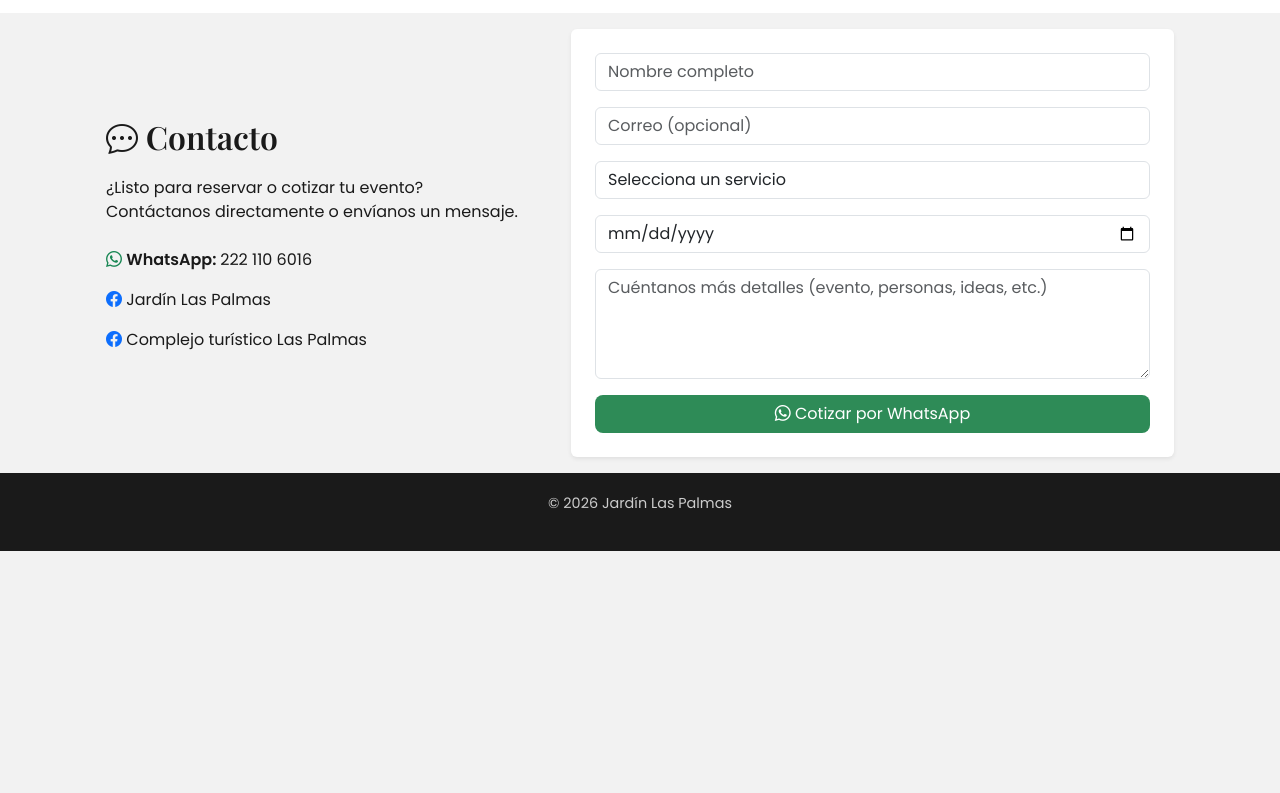
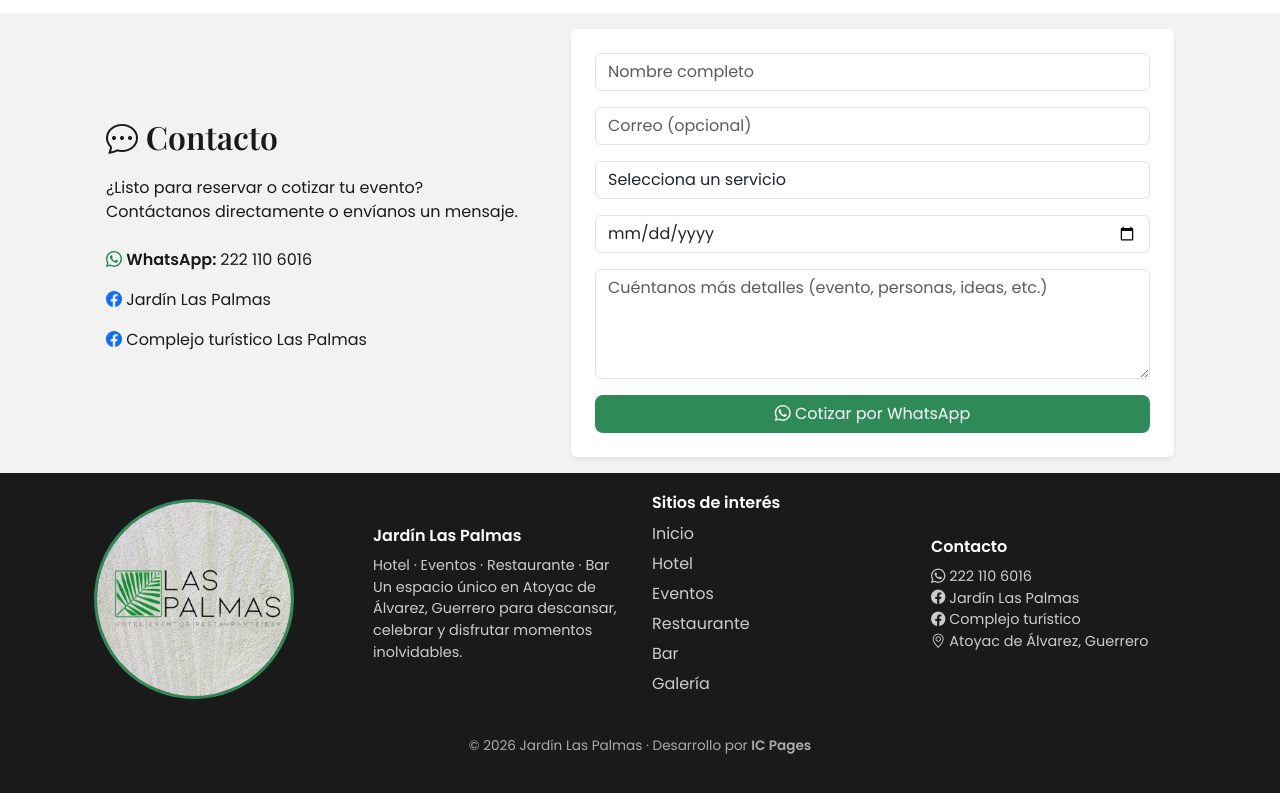
Before and after one commit to ICPages/JardinLasPalmas, a plain HTML site: page index.html in a window 1280 px wide. Shown: the part 3064-3857 px from the top of the page. Before the commit the page ends 3615 px from the top, so only its background shows below. Drawn offline with nearby package versions, Linux system fonts and the light colour scheme.

Commit message:
Update index.html

```diff
--- a/index.html
+++ b/index.html
@@ -394,8 +394,67 @@ Vive momentos únicos entre música, ambiente y bebidas refrescantes: un espacio
 </section>
 
 <!-- FOOTER -->
-<footer class="footer text-center">
-    <p>© 2026 Jardín Las Palmas</p>
+<footer class="footer">
+    <div class="container">
+
+        <div class="row text-center text-md-start g-4 align-items-center">
+
+            <!-- LOGO -->
+            <div class="col-md-3">
+                <img src="Logo.jpg" alt="Jardín Las Palmas" class="footer-logo mb-2">
+            </div>
+
+            <!-- INFO -->
+            <div class="col-md-3">
+                <h6>Jardín Las Palmas</h6>
+                <p>
+                    Hotel · Eventos · Restaurante · Bar <br>
+                    Un espacio único en Atoyac de Álvarez, Guerrero para descansar,
+                    celebrar y disfrutar momentos inolvidables.
+                </p>
+            </div>
+
+            <!-- SITIOS -->
+            <div class="col-md-3">
+                <h6>Sitios de interés</h6>
+                <ul class="footer-links">
+                    <li><a href="#">Inicio</a></li>
+                    <li><a href="#hotel">Hotel</a></li>
+                    <li><a href="#evento">Eventos</a></li>
+                    <li><a href="#restaurant">Restaurante</a></li>
+                    <li><a href="#bar">Bar</a></li>
+                    <li><a href="#">Galería</a></li>
+                </ul>
+            </div>
+
+            <!-- CONTACTO -->
+            <div class="col-md-3">
+                <h6>Contacto</h6>
+                <p>
+                    <i class="bi bi-whatsapp"></i>
+                    <a href="https://wa.me/5212221106016" target="_blank">222 110 6016</a><br>
+
+                    <i class="bi bi-facebook"></i>
+                    <a href="https://www.facebook.com/share/17uLxinbwY/" target="_blank">Jardín Las Palmas</a><br>
+
+                    <i class="bi bi-facebook"></i>
+                    <a href="https://www.facebook.com/share/1B2K6QeuDp/" target="_blank">Complejo turístico</a><br>
+
+                    <i class="bi bi-geo-alt"></i>
+                    Atoyac de Álvarez, Guerrero
+                </p>
+            </div>
+
+        </div>
+
+        <!-- PARTE FINAL -->
+        <div class="text-center mt-4 footer-bottom">
+            <p>
+                © 2026 Jardín Las Palmas · Desarrollo por <strong>IC Pages</strong>
+            </p>
+        </div>
+
+    </div>
 </footer>
 
 <script src="https://cdn.jsdelivr.net/npm/bootstrap@5.3.0/dist/js/bootstrap.bundle.min.js"></script>
```
